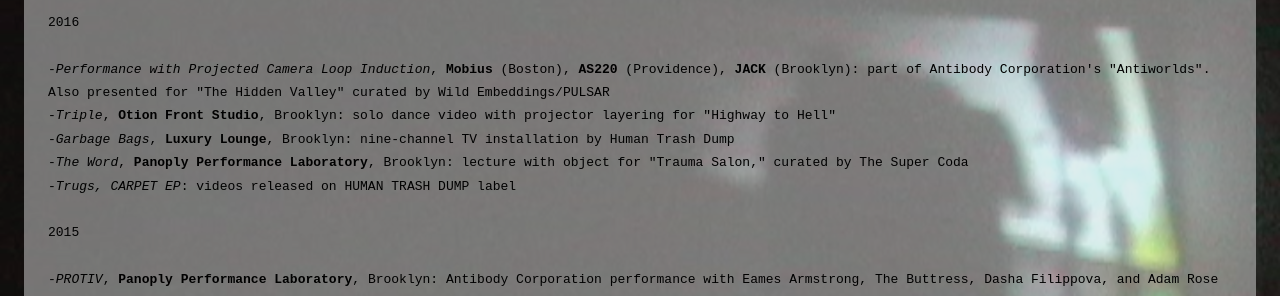
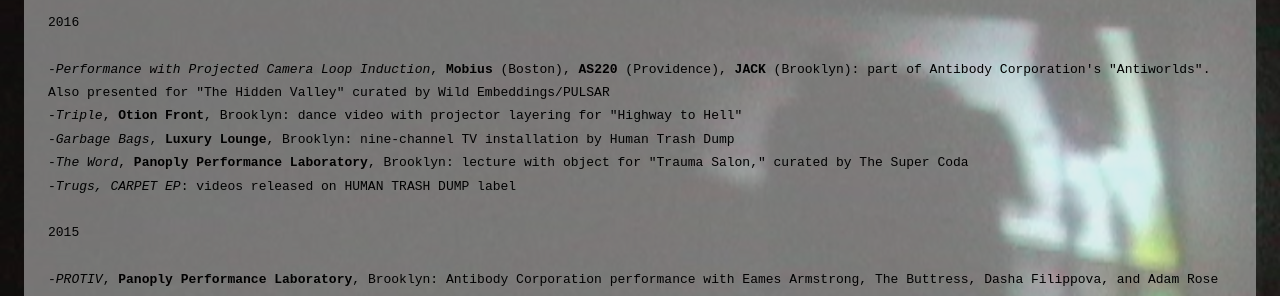
Before and after one commit to scootfence/scootfence.github.io, a Jekyll site: the page built from about.md, in a window 1280 px wide. Shown: the part 126-422 px from the top of the page. Built offline with Jekyll 4.4.1, drawn with Linux system fonts in a browser that asks for light colours; Markdown is read by kramdown in place of the engine named in the settings.

Commit message:
Update about.md

```diff
--- a/about.md
+++ b/about.md
@@ -9,7 +9,7 @@ contact: braddocka@gmail.com
 2016
 <br><br>
 -<i>Performance with Projected Camera Loop Induction</i>, <b>Mobius</b> (Boston), <b>AS220</b> (Providence), <b>JACK</b> (Brooklyn): part of Antibody Corporation's "Antiworlds". Also presented for "The Hidden Valley" curated by Wild Embeddings/PULSAR
-<br>-<i>Triple</i>, <b>Otion Front Studio</b>, Brooklyn: solo dance video with projector layering for "Highway to Hell"
+<br>-<i>Triple</i>, <b>Otion Front</b>, Brooklyn: dance video with projector layering for "Highway to Hell"
 <br>-<i>Garbage Bags</i>, <b>Luxury Lounge</b>, Brooklyn: nine-channel TV installation by Human Trash Dump
 <br>-<i>The Word</i>, <b>Panoply Performance Laboratory</b>, Brooklyn: lecture with object for "Trauma Salon," curated by The Super Coda
 <br>-<i>Trugs, CARPET EP</i>: videos released on HUMAN TRASH DUMP label
```
